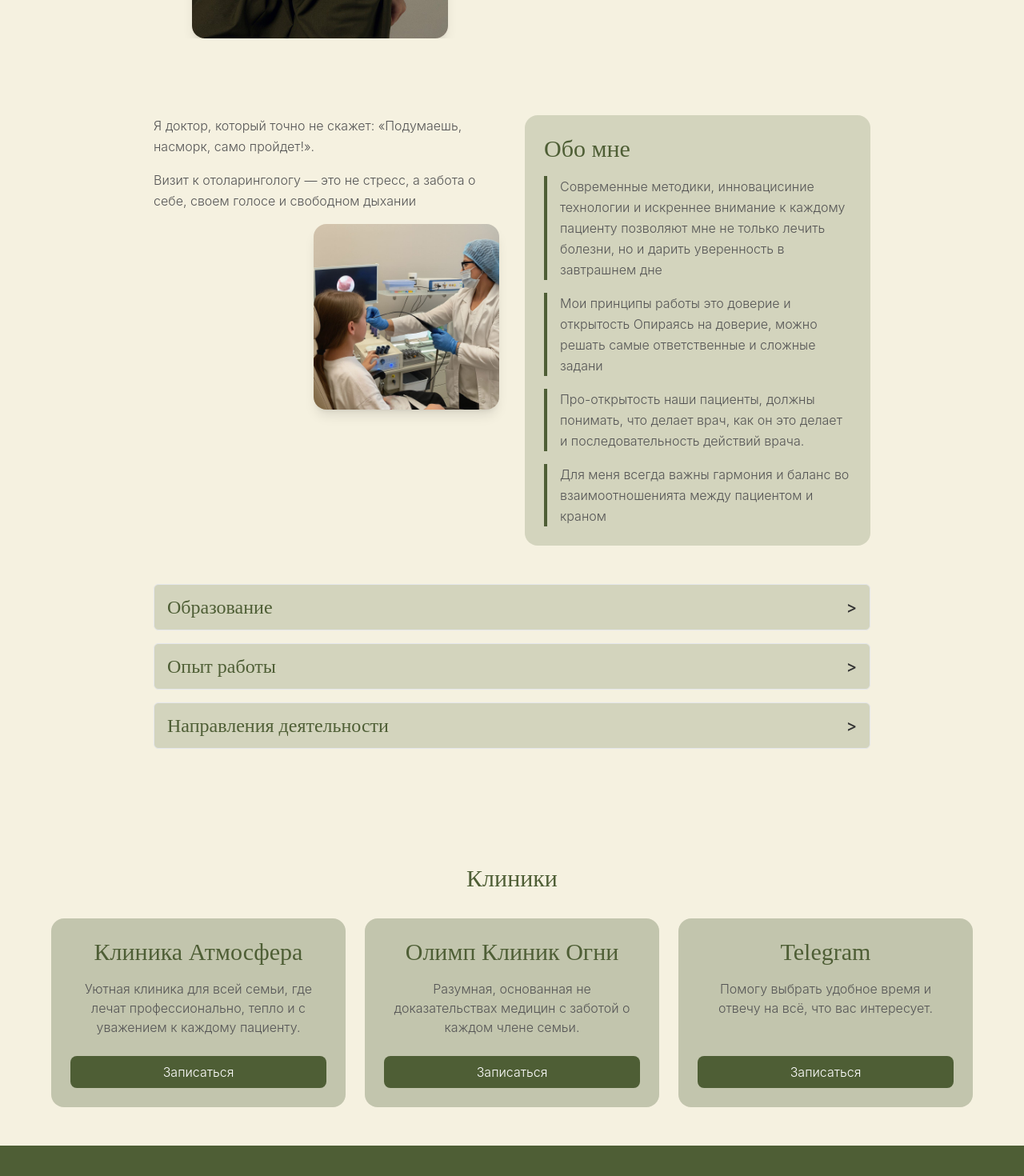
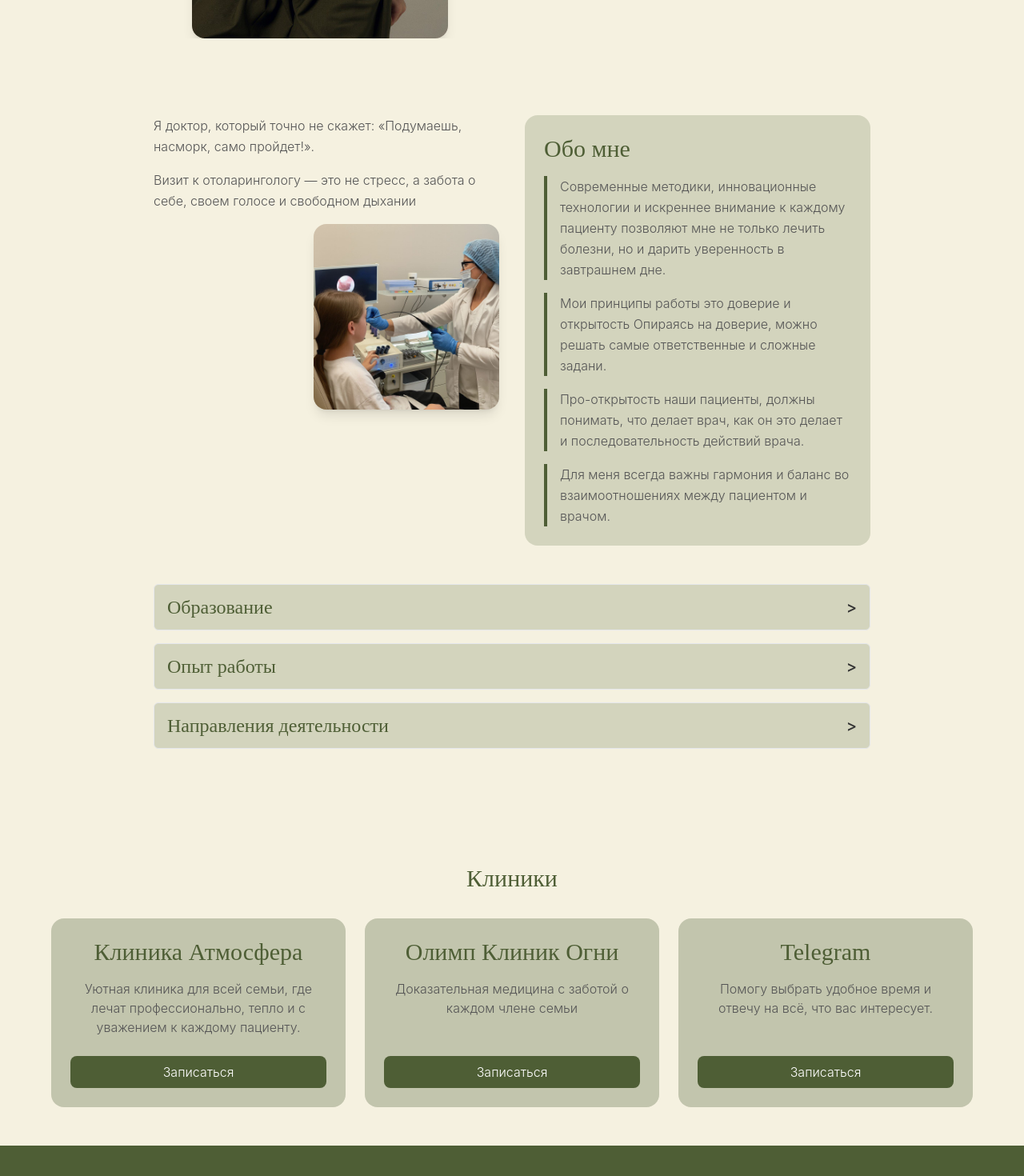
Before and after one commit to KachalovG/kachalova-lor, a Vue app: page / in a window 1280 px wide. Shown: the part 552-2022 px from the top of the page at 80% size. Built offline with nearby package versions, Linux system fonts and the light colour scheme.

Commit message:
new design3

```diff
--- a/src/components/About.vue
+++ b/src/components/About.vue
@@ -23,15 +23,15 @@
       </div>
 
       <!-- 2) Правая колонка: текст в зелёном блоке -->
-      <div class="bg-primary/20 p-6 rounded-2xl space-y-4">
+      <div class="bg-primary/20 p-6 rounded-2xl space-y-10 md:space-y-4">
         <h2 class="font-heading text-3xl font-medium text-primary">Обо мне</h2>
         <p
           class="border-l-4 border-primary pl-4 text-text-light leading-relaxed"
         >
           <a
-            >Современные методики, инновацисиние технологии и искреннее внимание
+            >Современные методики, инновационные технологии и искреннее внимание
             к каждому пациенту позволяют мне не только лечить болезни, но и
-            дарить уверенность в завтрашнем дне</a
+            дарить уверенность в завтрашнем дне.</a
           >
         </p>
 
@@ -40,7 +40,7 @@
         >
           <a
             >Мои принципы работы это доверие и открытость Опираясь на доверие,
-            можно решать самые ответственные и сложные задани</a
+            можно решать самые ответственные и сложные задани.</a
           >
         </p>
 
@@ -57,8 +57,8 @@
           class="border-l-4 border-primary pl-4 text-text-light leading-relaxed"
         >
           <a
-            >Для меня всегда важны гармония и баланс во взаимоотношенията между
-            пациентом и краном</a
+            >Для меня всегда важны гармония и баланс во взаимоотношениях между
+            пациентом и врачом.</a
           >
         </p>
       </div>
--- a/src/components/MainPage.vue
+++ b/src/components/MainPage.vue
@@ -97,7 +97,7 @@
         />
         <ClinicsPage
           title="Олимп Клиник Огни"
-          description="Разумная, основанная не доказательствах медицин с заботой о каждом члене семьи."
+          description="Доказательная медицина с заботой о каждом члене семьи"
           link="https://ogni.clinic/doctors/kachalova-evgeniya-vladimirovna?clckid=d45f28a2"
         />
         <ClinicsPage
```
